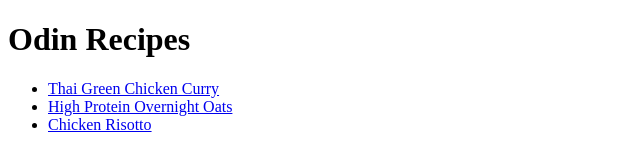
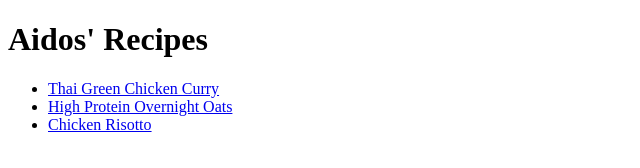
Before and after one commit to lagiath/odin-recipes, a plain HTML site: page index.html in a window 1280 px wide. Shown: the whole page, without its empty margins (0-640 px from the left). Drawn offline with Linux system fonts and the light colour scheme.

Commit message:
Title change

```diff
--- a/index.html
+++ b/index.html
@@ -2,11 +2,11 @@
 <html lang="en">
     <head>
         <meta charset="UTF-8">
-        <title>Delicious recipes!</title>
+        <title>Aidos' recipes!</title>
     </head>
 
     <body>
-        <h1>Odin Recipes</h1>
+        <h1>Aidos' Recipes</h1>
         <ul>
             <li><a href="./recipes/chicken-curry.html">Thai Green Chicken Curry</a></li>
             <li><a href="./recipes/overnightoats.html">High Protein Overnight Oats</a></li>
```
